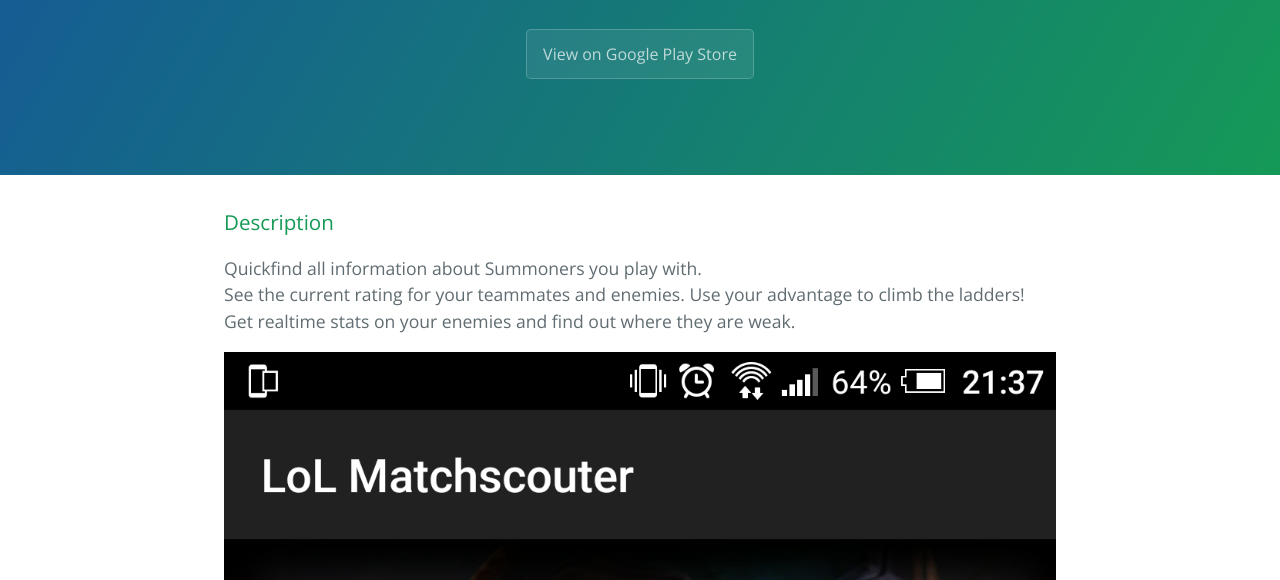
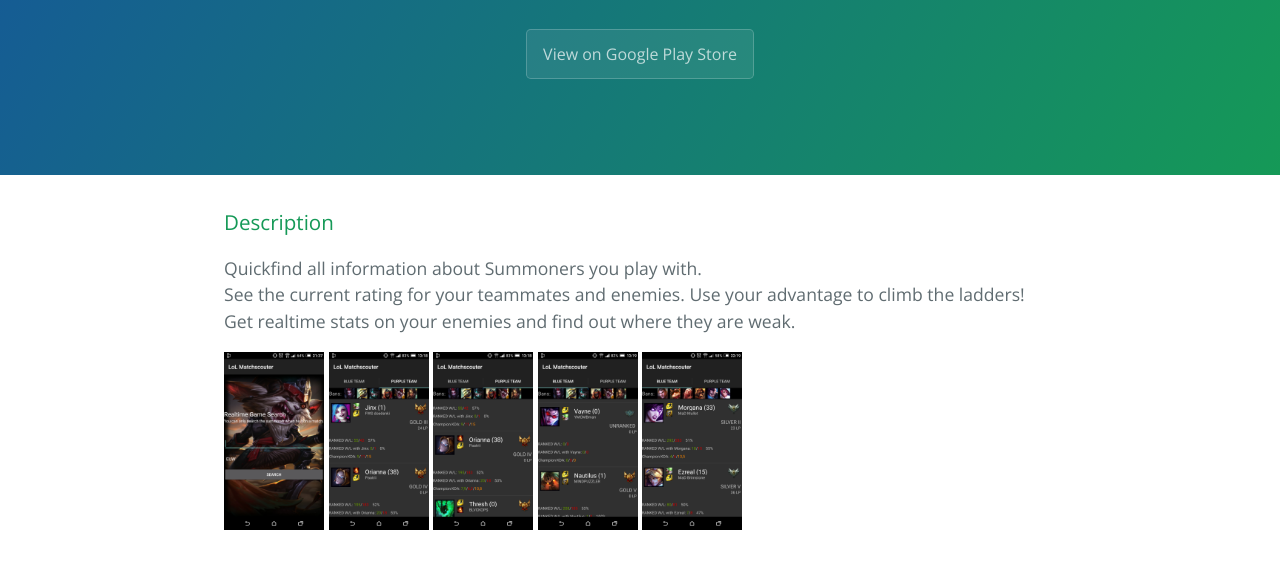
Before and after one commit to patrickodermatt/lolmatchscouter, a plain HTML site: page index.html in a window 1280 px wide. Shown: the part 208-788 px from the top of the page. Drawn offline with nearby package versions, Linux system fonts and the light colour scheme.

Commit message:
Update index.html

```diff
--- a/index.html
+++ b/index.html
@@ -23,11 +23,13 @@
 See the current rating for your teammates and enemies. Use your advantage to climb the ladders!<br />
   Get realtime stats on your enemies and find out where they are weak.<br /></p>
 
-<img src="Screenshot_1.png"/>
-<img src="Screenshot_2.png"/>
-<img src="Screenshot_3.png"/>
-<img src="Screenshot_4.png"/>
-<img src="Screenshot_5.png"/><br/><br/>
+<img src="Screenshot_1.png" style="width:100px;"/>
+<img src="Screenshot_2.png" style="width:100px;"/>
+<img src="Screenshot_3.png" style="width:100px;"/>
+<img src="Screenshot_4.png" style="width:100px;"/>
+<img src="Screenshot_5.png" style="width:100px;"/>
+
+<br/><br/>
 
 <h3>Features</h3><p>
 You’ll be able to see the following information about each player in the match:<br />
```
